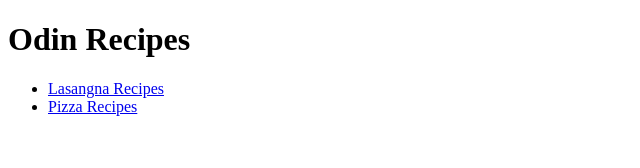
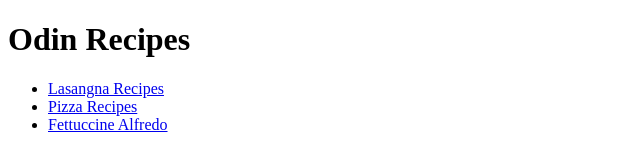
Before and after one commit to dvernon5/odin-recipe, a plain HTML site: page index.html in a window 1280 px wide. Shown: the whole page, without its empty margins (0-640 px from the left). Drawn offline with Linux system fonts and the light colour scheme.

Commit message:
Updated landing page with fettuccine-alfredo page

```diff
--- a/index.html
+++ b/index.html
@@ -10,5 +10,6 @@
     <ul>
         <li><a href="./recipes/lasangna.html">Lasangna Recipes</a></li>
         <li><a href="./recipes/pizza.html">Pizza Recipes</a></li>
+        <li><a href="./recipes/fettuccine-alfredo.html">Fettuccine Alfredo</a></li>
     </ul>
 </body>
```
